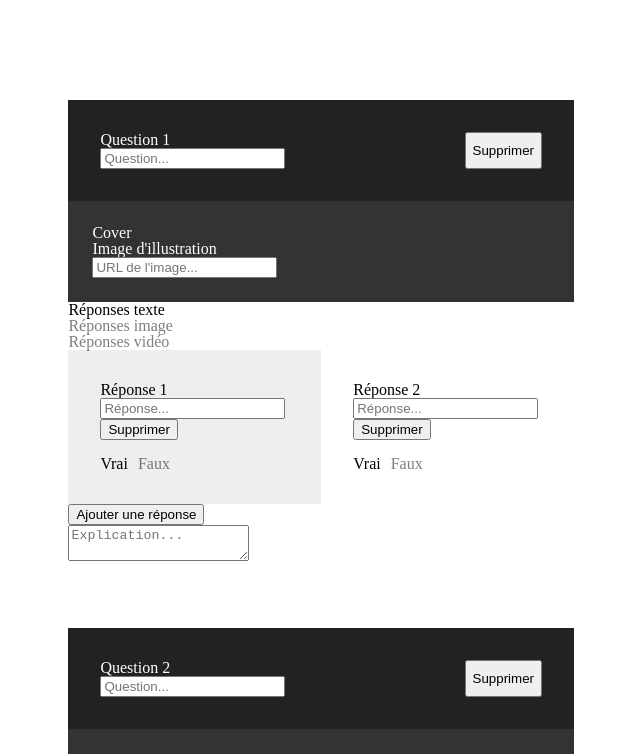
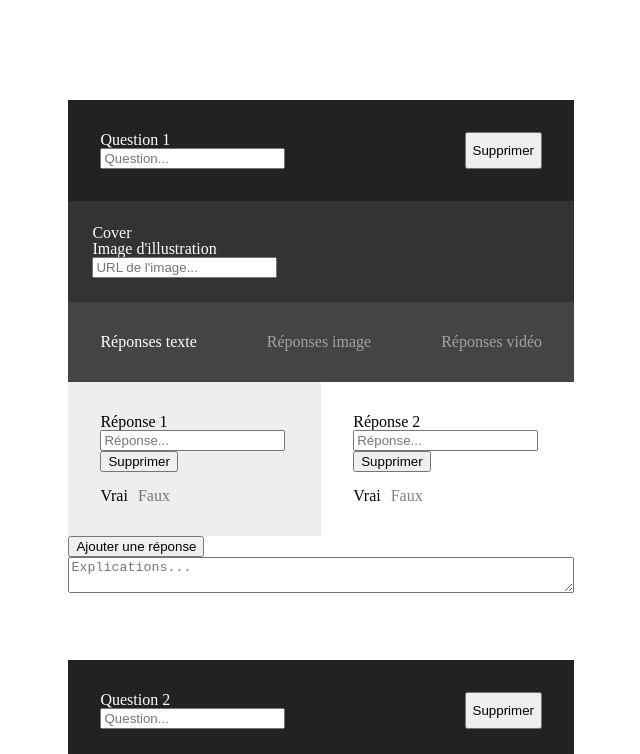
Before and after one commit to ZoCailleton/quiz-generator, a website built with Vite: page index.html in a window 1280 px wide. Shown: the top 754 px of the page, without its empty margins (416-1056 px from the left). Built offline with nearby package versions, Linux system fonts and the light colour scheme.

Commit message:
Feat: Question function

```diff
--- a/QuizGenerator/Form/Answer.js
+++ b/QuizGenerator/Form/Answer.js
@@ -18,7 +18,7 @@ export default class Answer {
     this.addField();
     this.addControls();
 
-    let choices = new Choices([
+    let choices = new Choices({choices: [
       {
         state: true,
         text: 'Vrai'
@@ -27,7 +27,7 @@ export default class Answer {
         state: false,
         text: 'Faux'
       }
-    ])
+    ]});
 
     this.html.append(choices);
 
--- a/QuizGenerator/Form/Choice.js
+++ b/QuizGenerator/Form/Choice.js
@@ -4,17 +4,27 @@ import UniqueID from "../Utils/UniqueID";
 
 export default class Choice {
 
-  constructor({state, text, name}) {
+  constructor({state, text, name, update}) {
+
+    this.state = state;
+    this.text = text;
+    this.name = name;
+    this.update = update;
 
     this.id = new UniqueID().id;
-    this.text = text;
-    this.name = name;
-    this.state = state;
 
     this.html = new HTMLElement({
       tag: 'div',
       className: 'choice'
     });
+
+    if(this.update != undefined) {
+
+      this.html.addEventListener('click', () => {
+        this.update(this.text);
+      });
+
+    }
 
     this.addRadioElement();
     this.addLabelElement();
--- a/QuizGenerator/Form/Choices.js
+++ b/QuizGenerator/Form/Choices.js
@@ -4,7 +4,9 @@ import UniqueID from "../Utils/UniqueID";
 
 export default class Choices {
 
-  constructor(choices) {
+  constructor({choices, update}) {
+
+    this.update = update || null;
 
     this.choices = choices || [
       {
@@ -26,7 +28,14 @@ export default class Choices {
 
     for(let choice of this.choices) {
 
-      this.html.append(new Choice({state: choice.state, text: choice.text, name}));
+      let choiceElt = new Choice({
+        state: choice.state,
+        text: choice.text,
+        name,
+        update: this.update
+      });
+
+      this.html.append(choiceElt);
 
     }
 
--- a/QuizGenerator/Form/Question.js
+++ b/QuizGenerator/Form/Question.js
@@ -30,8 +30,8 @@ export default class Question {
 
     this.setupHeaderElt();
     this.setupCoverElt();
-    this.setupTypeFieldElt();
-    this.setupAnswersElt();
+    this.setupAnswersTypeElt();
+    this.setupAnswersElt('text');
     this.setupExplainationElt();
 
   }
@@ -105,23 +105,36 @@ export default class Question {
 
   }
 
-  setupTypeFieldElt() {
+  updateAnswersType(type) {
 
-    let typeFieldElt = new Choices([
+    if(type === 'Réponses texte')
+      this.setupAnswersElt('text');
+
+    if(type === 'Réponses image')
+      this.setupAnswersElt('image');
+
+    if(type === 'Réponses vidéo')
+      this.setupAnswersElt('video');
+
+  }
+
+  setupAnswersTypeElt() {
+
+    let answersTypeElt = new Choices({choices: [
       {state: true, text: 'Réponses texte'},
       {state: false, text: 'Réponses image'},
       {state: false, text: 'Réponses vidéo'}
-    ]);
+    ], update: this.updateAnswersType});
 
-    this.html.append(typeFieldElt);
+    answersTypeElt.classList.add('answers-type');
+
+    this.html.append(answersTypeElt);
 
   }
 
-  setupAnswersElt() {
+  setupAnswersElt(type) {
 
-    this.answersElt = new Answers({
-      type: 'text'
-    });
+    this.answersElt = new Answers({type});
 
     this.html.append(this.answersElt);
 
@@ -131,12 +144,12 @@ export default class Question {
 
     let explainationElt = new HTMLElement({
       tag: 'div',
-      className: 'explaination-elt'
+      className: 'explaination'
     });
 
     let textarea = new HTMLElement({
       tag: 'textarea',
-      placeholder: 'Explication...'
+      placeholder: 'Explications...'
     });
 
     textarea.addEventListener('keyup', e => {
--- a/style.scss
+++ b/style.scss
@@ -72,13 +72,15 @@
     justify-content: space-between;
     color: #fff;
   }
-  .question-type {
+  .answers-type {
     background-color: #444;
     display: flex;
     justify-content: space-between;
     color: #fff;
-    fieldset {
-      padding: 2em;
+    .choice {
+      label {
+        padding: 2em;
+      }
     }
   }
   .answers {
@@ -101,4 +103,11 @@
       }
     }
   }
+  .explaination {
+    textarea {
+      width: 100%;
+      min-width: 100%;
+      max-width: 100%;
+    }
+  }
 }
```
